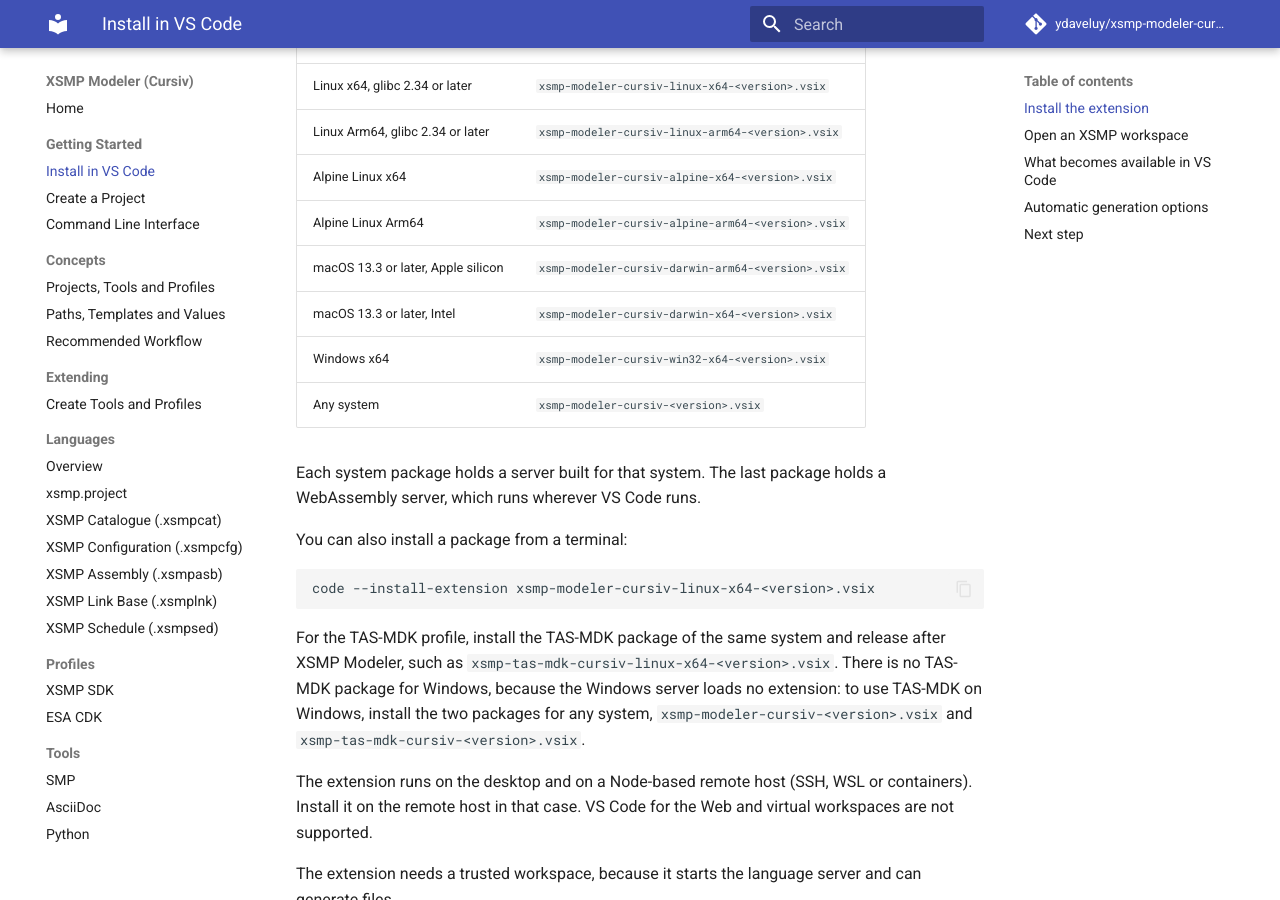
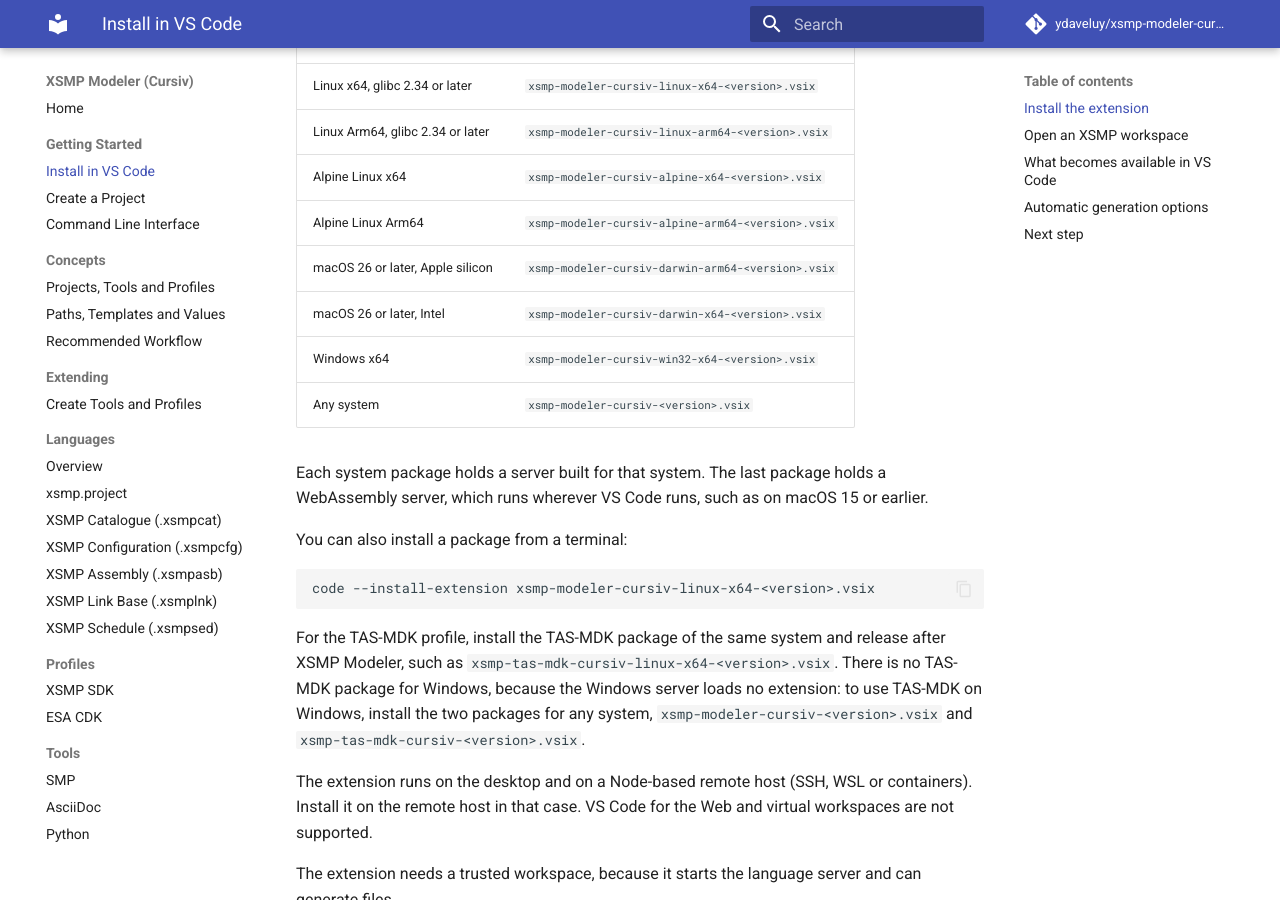
Before and after one commit to ydaveluy/xsmp-modeler-cursiv, an MkDocs documentation site: the page built from docs/getting-started/install-vscode.md, in a window 1280 px wide and 900 px high, scrolled down 395 px. Built offline with MkDocs 1.6.1 and Material for MkDocs 9.7.7, drawn with Linux system fonts in a browser that asks for light colours; comment, search, counter and statistics services are not loaded.

Commit message:
Build the macOS packages for macOS 26

```diff
--- a/docs/getting-started/install-vscode.md
+++ b/docs/getting-started/install-vscode.md
@@ -16,13 +16,14 @@ You need **Visual Studio Code 1.101 or later**.
 | Linux Arm64, glibc 2.34 or later | `xsmp-modeler-cursiv-linux-arm64-<version>.vsix` |
 | Alpine Linux x64 | `xsmp-modeler-cursiv-alpine-x64-<version>.vsix` |
 | Alpine Linux Arm64 | `xsmp-modeler-cursiv-alpine-arm64-<version>.vsix` |
-| macOS 13.3 or later, Apple silicon | `xsmp-modeler-cursiv-darwin-arm64-<version>.vsix` |
-| macOS 13.3 or later, Intel | `xsmp-modeler-cursiv-darwin-x64-<version>.vsix` |
+| macOS 26 or later, Apple silicon | `xsmp-modeler-cursiv-darwin-arm64-<version>.vsix` |
+| macOS 26 or later, Intel | `xsmp-modeler-cursiv-darwin-x64-<version>.vsix` |
 | Windows x64 | `xsmp-modeler-cursiv-win32-x64-<version>.vsix` |
 | Any system | `xsmp-modeler-cursiv-<version>.vsix` |
 
 Each system package holds a server built for that system. The last package
-holds a WebAssembly server, which runs wherever VS Code runs.
+holds a WebAssembly server, which runs wherever VS Code runs, such as on macOS 15
+or earlier.
 
 You can also install a package from a terminal:
 
```
Also changed, not shown: 1 other file.
